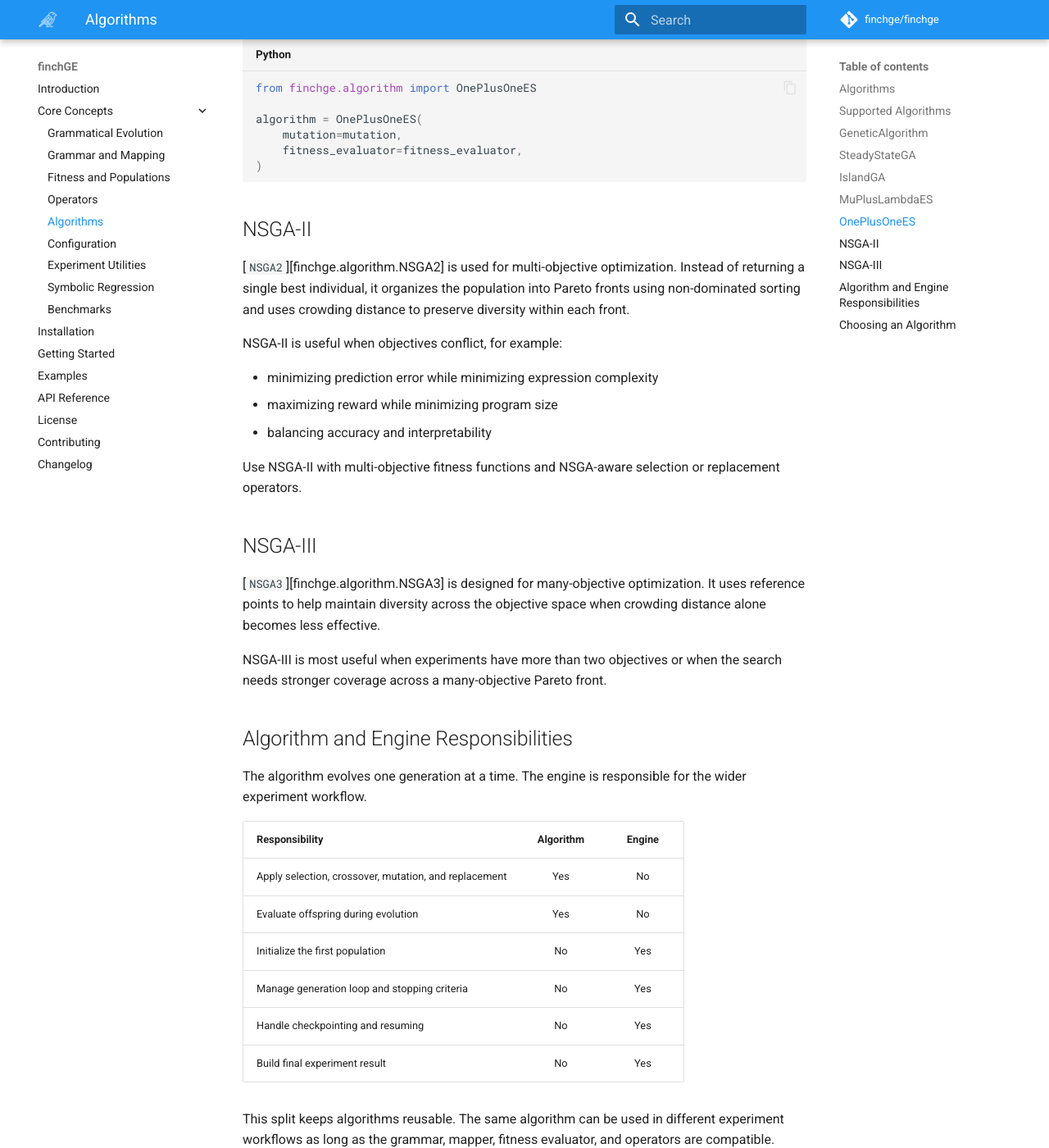
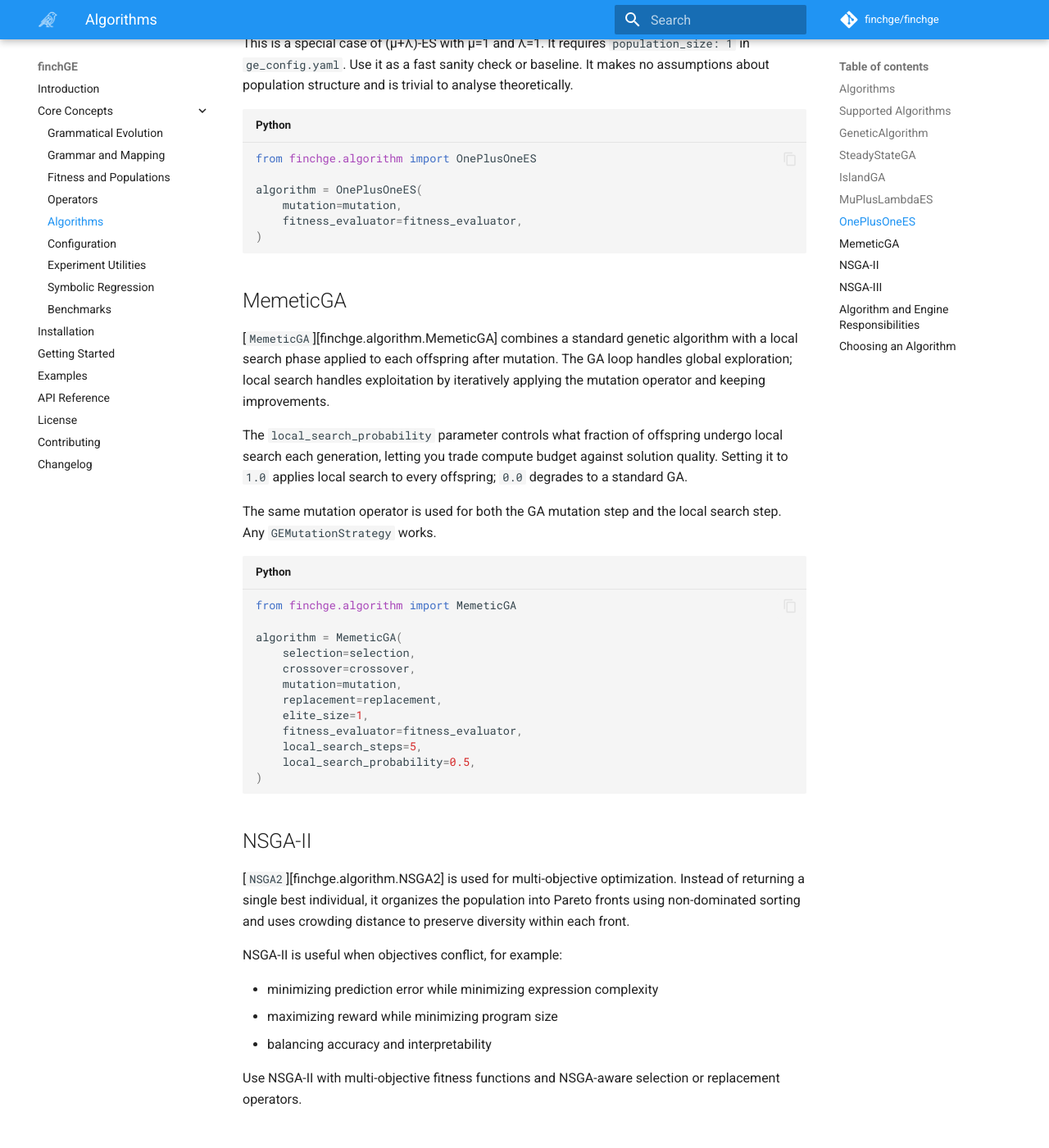
Before and after one commit to darshanz/finchge, an MkDocs documentation site: the page built from docs/algorithms.md, in a window 1280 px wide and 1400 px high, scrolled down 3192 px. Shown: the whole window at 82% size. Built offline with MkDocs 1.6.1 and Material for MkDocs 9.7.7, drawn with Linux system fonts in a browser that asks for light colours; comment, search, counter and statistics services are not loaded; some of the changed text lies outside the part shown.

Commit message:
docs: memetic GA

````diff
--- a/docs/algorithms.md
+++ b/docs/algorithms.md
@@ -13,6 +13,7 @@ In FinchGE, algorithms are lower-level evolutionary components. A full Grammatic
 | [`IslandGA`][finchge.algorithm.IslandGA] | Single-objective | Parallel sub-populations with periodic migration to preserve diversity. |
 | [`MuPlusLambdaES`][finchge.algorithm.MuPlusLambdaES] | Single-objective | (µ+λ)-ES: best µ from µ parents + λ offspring survive each generation. |
 | [`OnePlusOneES`][finchge.algorithm.OnePlusOneES] | Single-objective | Simplest evolution strategy: one parent produces one offspring; the better survives. |
+| [`MemeticGA`][finchge.algorithm.MemeticGA] | Single-objective | GA augmented with local search: each offspring is hill-climbed before replacement. |
 | [`NSGA2`][finchge.algorithm.NSGA2] | Multi-objective | Pareto-based optimization using non-dominated sorting and crowding distance. |
 | [`NSGA3`][finchge.algorithm.NSGA3] | Multi-objective | Many-objective optimization using reference points. |
 
@@ -121,6 +122,37 @@ algorithm = OnePlusOneES(
 ```
 
 
+## MemeticGA
+
+[`MemeticGA`][finchge.algorithm.MemeticGA] combines a standard genetic algorithm
+with a local search phase applied to each offspring after mutation. The GA loop
+handles global exploration; local search handles exploitation by iteratively
+applying the mutation operator and keeping improvements.
+
+The `local_search_probability` parameter controls what fraction of offspring
+undergo local search each generation, letting you trade compute budget against
+solution quality. Setting it to `1.0` applies local search to every offspring;
+`0.0` degrades to a standard GA.
+
+The same mutation operator is used for both the GA mutation step and the local
+search step. Any `GEMutationStrategy` works.
+
+```python
+from finchge.algorithm import MemeticGA
+
+algorithm = MemeticGA(
+    selection=selection,
+    crossover=crossover,
+    mutation=mutation,
+    replacement=replacement,
+    elite_size=1,
+    fitness_evaluator=fitness_evaluator,
+    local_search_steps=5,
+    local_search_probability=0.5,
+)
+```
+
+
 ## NSGA-II
 
 [`NSGA2`][finchge.algorithm.NSGA2] is used for multi-objective optimization. Instead of returning a single best individual, it organizes the population into Pareto fronts using non-dominated sorting and uses crowding distance to preserve diversity within each front.
````
